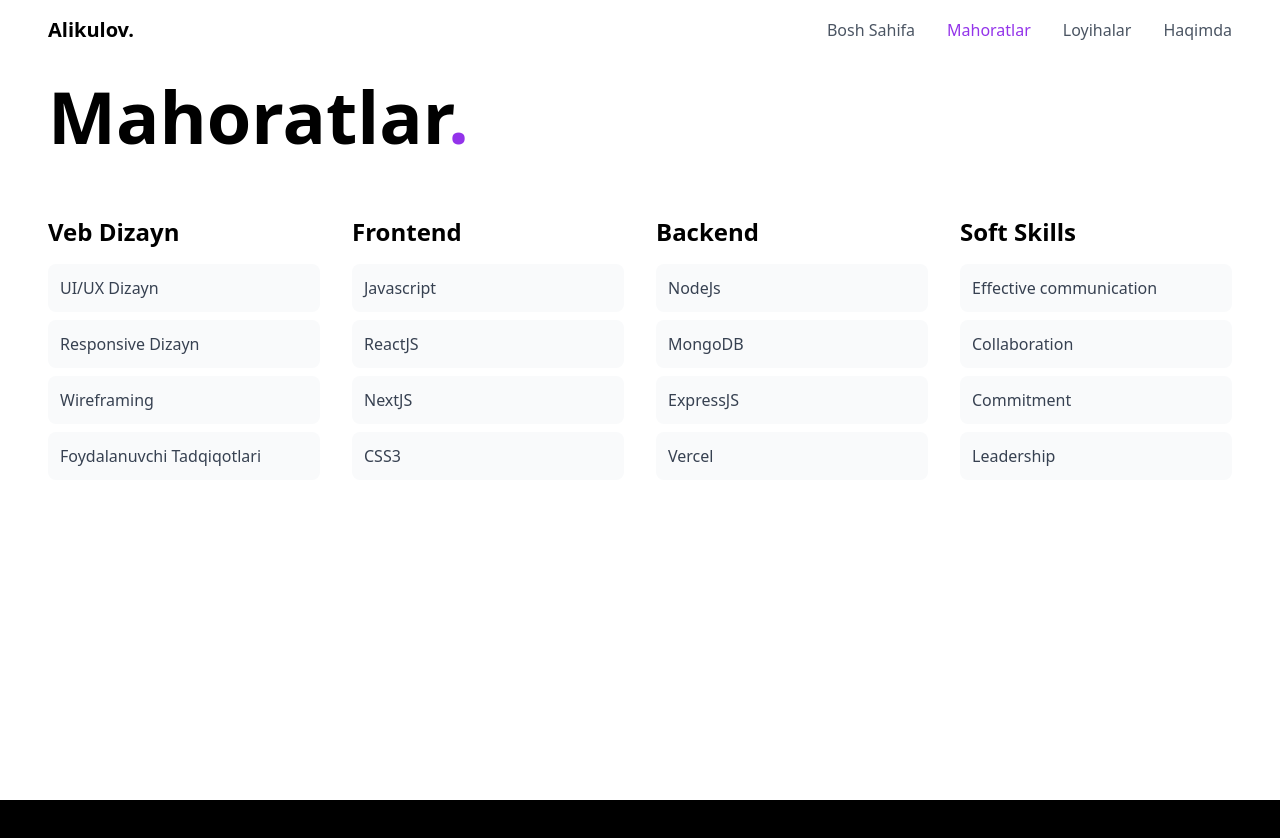
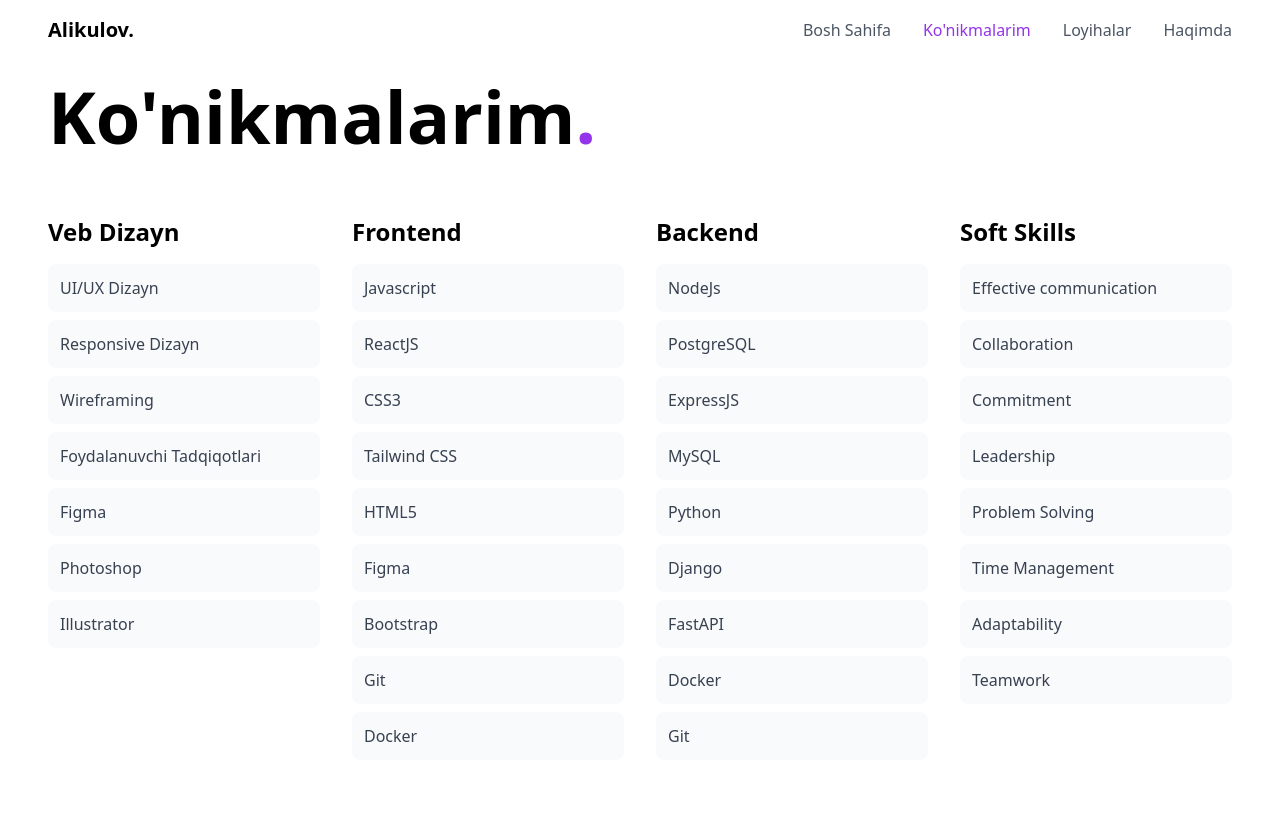
Before and after one commit to Alikuoff/New_portfolio, a React (Vite) app: page /skills in a window 1280 px wide. Before the commit the page ends 800 px from the top, so only its background shows below. Built offline with nearby package versions, Linux system fonts and the light colour scheme.

Commit message:
broz yangilanish kritdim

```diff
--- a/src/components/Hero.tsx
+++ b/src/components/Hero.tsx
@@ -1,3 +1,6 @@
+import profileImage from '../images/me.jpg';
+import { Twitter, Github, Linkedin, Instagram } from 'lucide-react';
+
 const Hero = () => {
   return (
     <div className="min-h-screen pt-20 flex items-center">
@@ -12,15 +15,28 @@ const Hero = () => {
             </h1>
           </div>
           <p className="text-gray-600 text-lg md:text-xl max-w-md">
-            Men O'zbekistondan bo'lgan frontend dasturchiman, sizga foydalanuvchilar uchun yoqimli va chiroyli veb-saytlar yaratishga yordam beraman.
-          </p>
+          Men, Aliqulov Azizjon, texnologiyalar va dasturlash sohasida faoliyat yurituvchi, rivojlanish va innovatsiyaga qiziqadigan mutaxassisman. Zamonaviy texnologiyalar yordamida samarali yechimlar yaratishni va raqamli olamda o'z o'rnimni topishni maqsad qilganman.          </p>
           <div className="flex space-x-4">
             <button className="bg-black text-white px-6 py-3 rounded-full hover:bg-gray-800 transition">
-              Aloqa qilish
+              <a href="tel:+998883146777">Bog'lanish</a>
             </button>
             <button className="bg-gray-100 px-6 py-3 rounded-full hover:bg-gray-200 transition">
-              Loyihalarni ko'rish
+              <a href="/projects">Loyihalarni ko'rish</a>
             </button>
+          </div>
+          <div className="flex space-x-4">
+            <a href="https://twitter.com/yourusername" target="_blank" rel="noopener noreferrer">
+              <Twitter className="w-6 h-6 text-blue-500 hover:text-blue-700" />
+            </a>
+            <a href="https://github.com/Alikuoff" target="_blank" rel="noopener noreferrer">
+              <Github className="w-6 h-6 text-gray-500 hover:text-gray-700" />
+            </a>
+            <a href="https://www.linkedin.com/in/aziz-alikulov-a35755294/" target="_blank" rel="noopener noreferrer">
+              <Linkedin className="w-6 h-6 text-blue-500 hover:text-blue-700" />
+            </a>
+            <a href="https://instagram.com/justadzee" target="_blank" rel="noopener noreferrer">
+              <Instagram className="w-6 h-6 text-red-500 hover:text-red-700" />
+            </a>
           </div>
         </div>
 
@@ -28,7 +44,7 @@ const Hero = () => {
           <div className="relative">
             <div className="absolute inset-0 bg-purple-100 rounded-full"></div>
             <img
-              src="https://images.unsplash.com/photo-1539571696357-5a69c17a67c6?auto=format&fit=crop&q=80&w=800"
+              src={profileImage}
               alt="Profile"
               className="rounded-full w-[500px] h-[500px] object-cover relative z-10"
             />
--- a/src/components/Navbar.tsx
+++ b/src/components/Navbar.tsx
@@ -12,9 +12,9 @@ const Navbar = () => {
 
   const navItems = [
     { path: '/', label: 'Bosh Sahifa' },
-    { path: '/skills', label: 'Mahoratlar' },
+    { path: '/skills', label: 'Ko\'nikmalarim' },
     { path: '/projects', label: 'Loyihalar' },
-    { path: '/about', label: 'Haqimda' },
+    { path: '/', label: 'Haqimda' },
   ];
 
   return (
--- a/src/components/Skills.tsx
+++ b/src/components/Skills.tsx
@@ -8,19 +8,19 @@ const Skills = () => {
   const skillCategories: SkillCategory[] = [
     {
       title: "Veb Dizayn",
-      skills: ["UI/UX Dizayn", "Responsive Dizayn", "Wireframing", "Foydalanuvchi Tadqiqotlari"]
+      skills: ["UI/UX Dizayn", "Responsive Dizayn", "Wireframing", "Foydalanuvchi Tadqiqotlari", "Figma", "Photoshop", "Illustrator"]
     },
     {
       title: "Frontend",
-      skills: ["Javascript", "ReactJS", "NextJS", "CSS3"]
+      skills: ["Javascript", "ReactJS", "CSS3", "Tailwind CSS", "HTML5", "Figma", "Bootstrap", "Git", "Docker"]
     },
     {
       title: "Backend",
-      skills: ["NodeJs", "MongoDB", "ExpressJS", "Vercel"]
+      skills: ["NodeJs", "PostgreSQL", "ExpressJS", "MySQL", "Python", "Django", "FastAPI", "Docker", "Git",]
     },
     {
       title: "Soft Skills",
-      skills: ["Effective communication", "Collaboration", "Commitment", "Leadership"]
+      skills: ["Effective communication", "Collaboration", "Commitment", "Leadership", "Problem Solving", "Time Management", "Adaptability", "Teamwork"]
     }
   ];
 
@@ -28,7 +28,7 @@ const Skills = () => {
     <div className="min-h-screen bg-white py-20">
       <div className="max-w-7xl mx-auto px-6 md:px-12">
         <h1 className="text-6xl md:text-7xl font-bold mb-16">
-          Mahoratlar<span className="text-purple-600">.</span>
+          Ko'nikmalarim<span className="text-purple-600">.</span>
         </h1>
 
         <div className="grid grid-cols-1 md:grid-cols-2 lg:grid-cols-4 gap-8">
```
Also changed, not shown: src/images/maklero-web.png (added), src/images/me.jpg (added).
